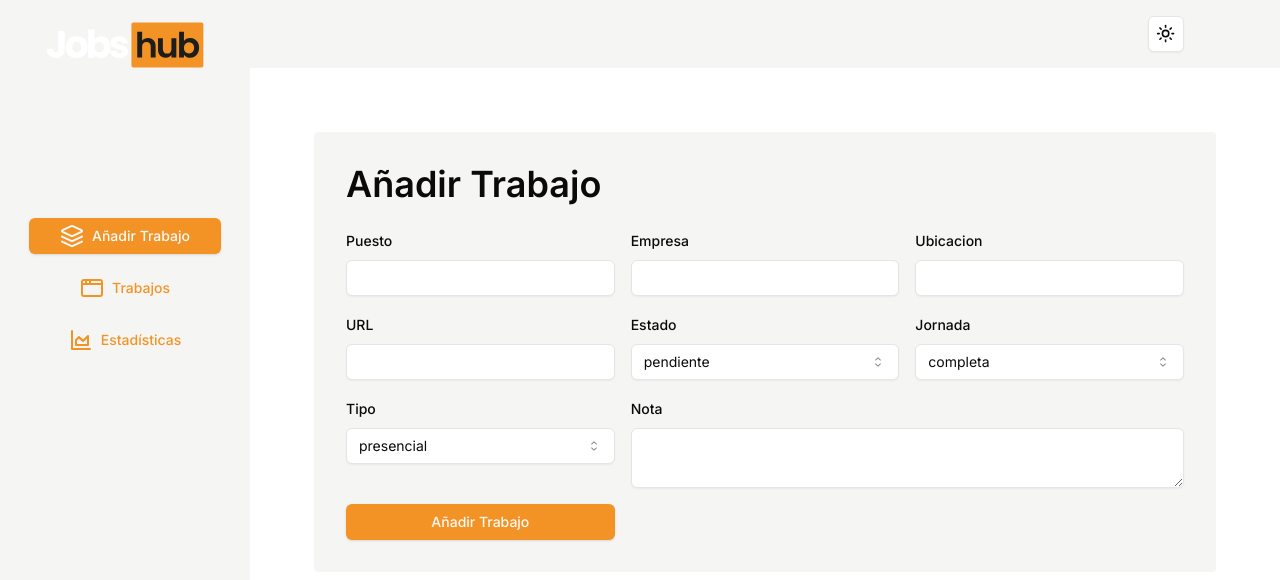
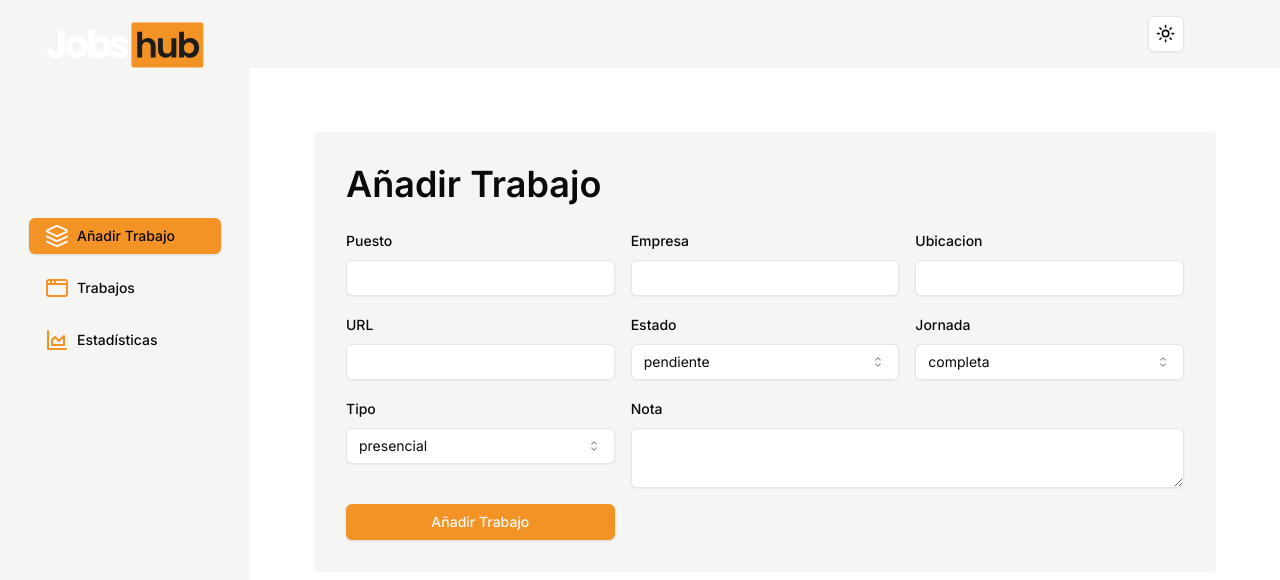
Before and after one commit to JoseAlbDR/jobs-hub, a Next.js app: page /add-job in a window 1280 px wide. Shown: the top 580 px of the page. Built offline with nearby package versions, Linux system fonts and the light colour scheme.

Commit message:
Feat: add first styles

```diff
--- a/components/Sidebar.tsx
+++ b/components/Sidebar.tsx
@@ -22,17 +22,17 @@ const Sidebar = () => {
   return (
     <aside className="py-4 px-8 bg-muted h-full">
       <Image src={logo} alt="app logo" className="mx-auto -mt-16" priority />
-      <div className="flex flex-col mt-20 gap-y-4 items-center content-center">
+      <div className="flex flex-col mt-20 gap-y-4 items-center justify-start">
         {links.map((link) => {
           return (
             <Button
               asChild
               key={link.href}
               variant={pathname === link.href ? 'default' : 'link'}
-              className="w-48"
+              className="w-48 flex justify-start"
             >
-              <Link href={link.href} className="flex items-center gap-x-2">
-                {link.icon} <span className="capitalize">{link.label}</span>
+              <Link href={link.href} className="flex justify-start gap-x-2">
+                {link.icon} <span className="capitalize text-foreground">{link.label}</span>
               </Link>
             </Button>
           );
```
